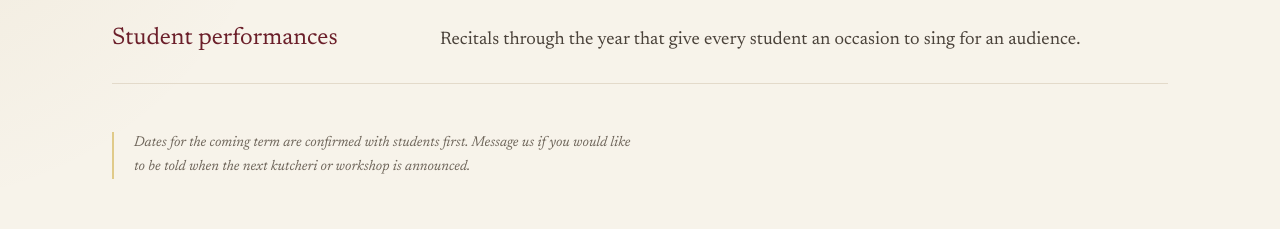
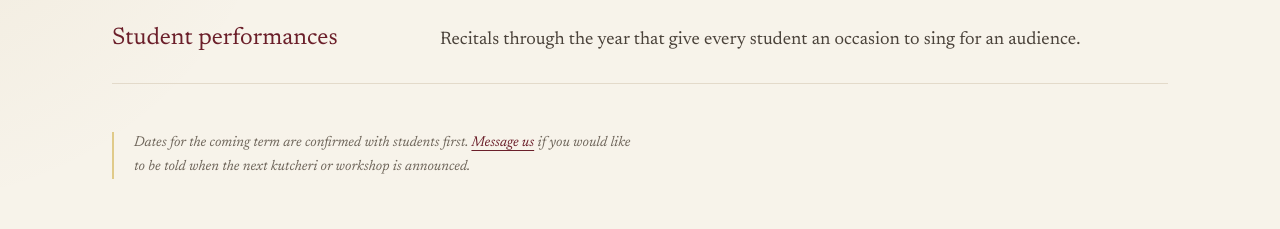
Before and after one commit to himacharan128/theraaga-web, a Next.js app: page /events in a window 1280 px wide. Shown: the part 1340-1569 px from the top of the page. Built offline with nearby package versions, Linux system fonts and the light colour scheme.

Commit message:
Make the events 'Message us' actually message us
The note promised to tell people when the next kutcheri or workshop is
announced but offered no way to ask. It now opens WhatsApp with a message
that says what is being asked for.

```diff
--- a/src/app/events/page.tsx
+++ b/src/app/events/page.tsx
@@ -4,6 +4,7 @@ import { Section } from '@/components/layout/Section'
 import { FinalCta } from '@/components/sections/FinalCta'
 import { BreadcrumbSchema } from '@/components/seo/BreadcrumbSchema'
 import { LedgerIndex } from '@/components/layout/Editorial'
+import { whatsappHref } from '@/lib/whatsapp'
 import { getEventKinds, getUpcomingEvents } from '@/data/content'
 
 export const metadata: Metadata = {
@@ -103,8 +104,19 @@ export default async function EventsPage() {
 
         {upcoming.length === 0 && (
           <p className="u-measure mt-12 border-l-2 border-gold-hairline/50 pl-5 font-[var(--font-display)] text-[length:var(--text-step--1)] italic text-text-muted">
-            Dates for the coming term are confirmed with students first. Message
-            us if you would like to be told when the next kutcheri or workshop is
+            Dates for the coming term are confirmed with students first.{' '}
+            <a
+              href={whatsappHref(
+                'EVENTS',
+                'Hello RAAGA — please let me know when the next kutcheri or workshop is announced.',
+              )}
+              target="_blank"
+              rel="noopener noreferrer"
+              className="text-accent underline underline-offset-4"
+            >
+              Message us
+            </a>{' '}
+            if you would like to be told when the next kutcheri or workshop is
             announced.
           </p>
         )}
```
